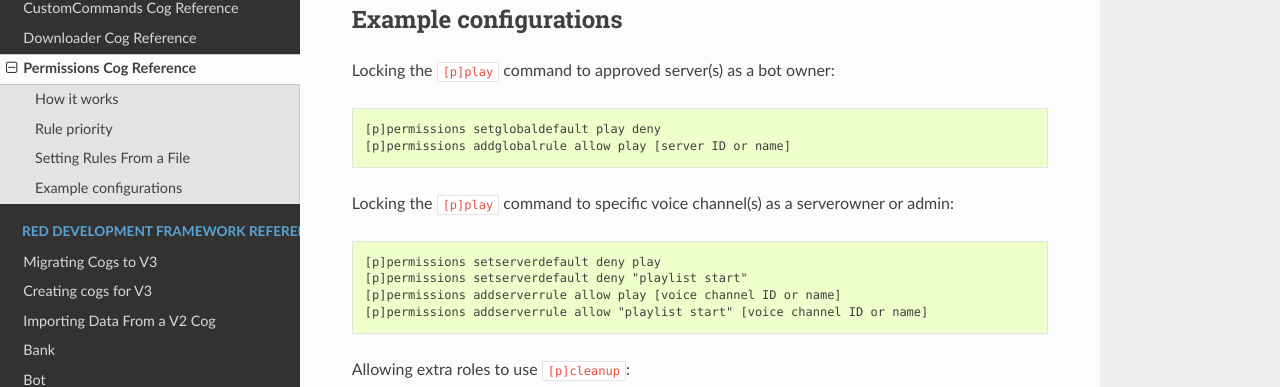
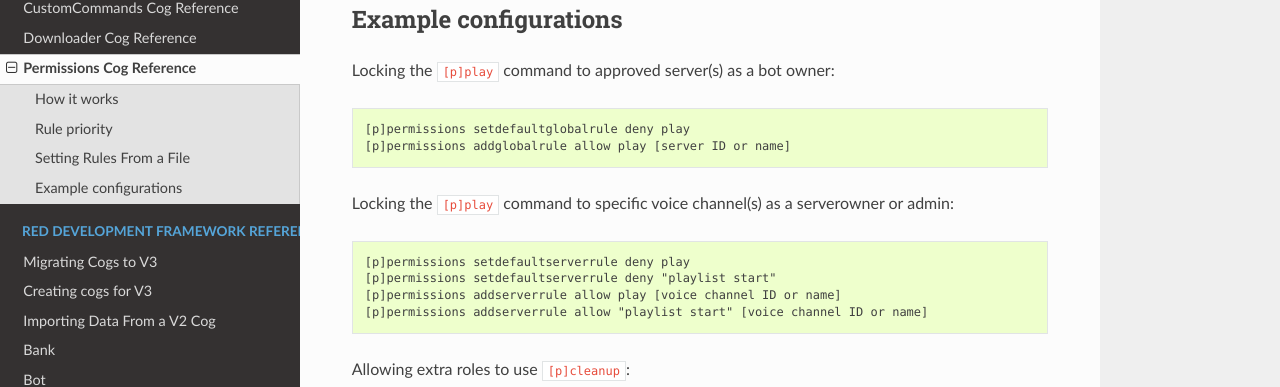
Before and after one commit to Renirous/Red-DiscordBot, a Sphinx documentation site: the page built from docs/cog_permissions.rst, in a window 1280 px wide and 900 px high, scrolled down 1212 px. Shown: the part 146-533 px from the top of the window. Built offline with Sphinx 7.4.7 and the Read the Docs theme 2.0.0, drawn with Linux system fonts in a browser that asks for light colours; the version number is read from the project's files by our own code.

Commit message:
[Docs] Use correct perms cmd for setting default rules

```diff
--- a/docs/cog_permissions.rst
+++ b/docs/cog_permissions.rst
@@ -72,15 +72,15 @@ Locking the ``[p]play`` command to approved server(s) as a bot owner:
 
 .. code-block:: none
 
-    [p]permissions setglobaldefault play deny
+    [p]permissions setdefaultglobalrule deny play
     [p]permissions addglobalrule allow play [server ID or name]
 
 Locking the ``[p]play`` command to specific voice channel(s) as a serverowner or admin:
 
 .. code-block:: none
 
-    [p]permissions setserverdefault deny play
-    [p]permissions setserverdefault deny "playlist start"
+    [p]permissions setdefaultserverrule deny play
+    [p]permissions setdefaultserverrule deny "playlist start"
     [p]permissions addserverrule allow play [voice channel ID or name]
     [p]permissions addserverrule allow "playlist start" [voice channel ID or name]
 
```
